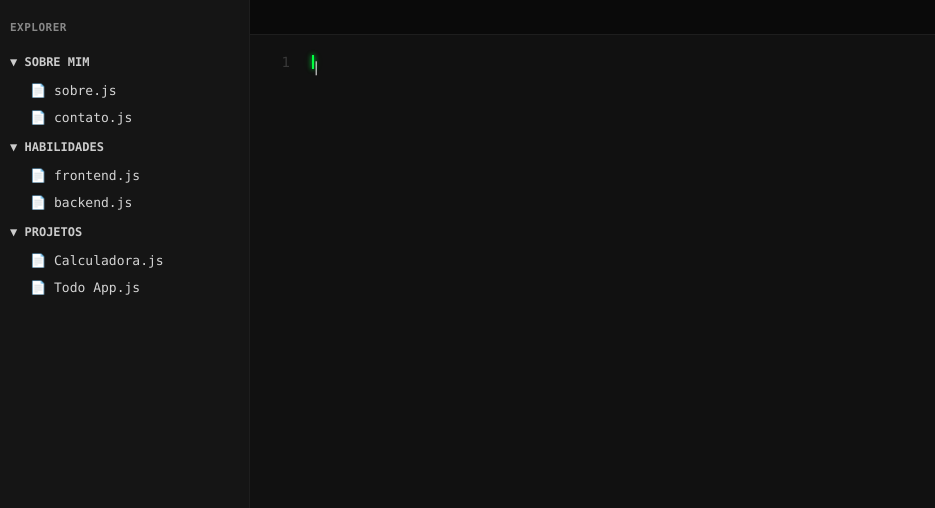
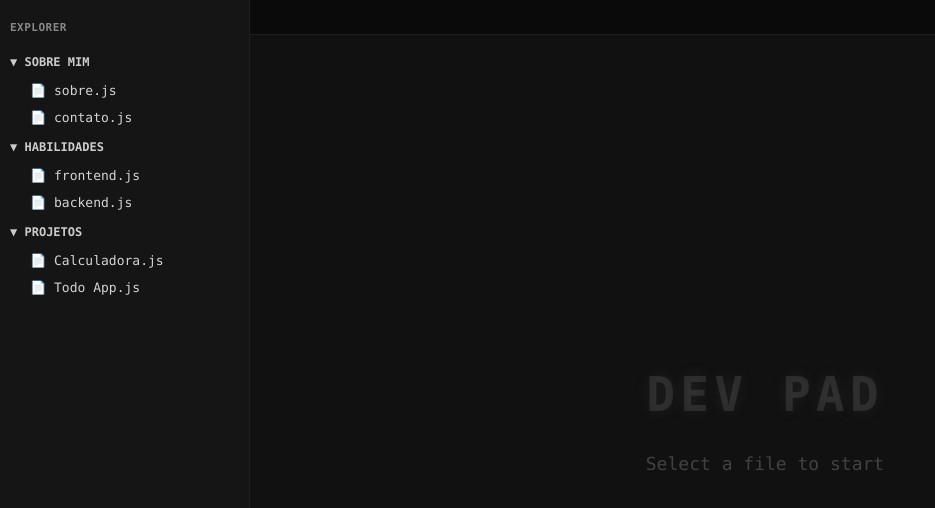
Before and after one commit to nandotPro/Portfolio, a Next.js app: page / in a window 1280 px wide. Shown: the top 508 px of the page, without its empty margins (0-935 px from the left). Built offline with nearby package versions, Linux system fonts and the light colour scheme.

Commit message:
feat: add better animation

```diff
--- a/components/CodeContent.tsx
+++ b/components/CodeContent.tsx
@@ -6,6 +6,10 @@ import { useEffect, useState, useRef } from 'react';
 interface CodeContentProps {
   activeSection: string | null;
   onContentChange?: (lineCount: number) => void;
+  onLineAnimation?: (currentLine: number) => void;
+  onAnimationComplete?: (content: any) => void;
+  skipAnimation?: boolean;
+  cachedContent?: any;
 }
 
 type CodeLine = {
@@ -13,13 +17,37 @@ type CodeLine = {
   class: string;
 };
 
-export default function CodeContent({ activeSection, onContentChange }: CodeContentProps) {
+export default function CodeContent({
+  activeSection,
+  onContentChange,
+  onLineAnimation,
+  onAnimationComplete,
+  skipAnimation,
+  cachedContent
+}: CodeContentProps) {
   const [content, setContent] = useState<CodeLine[]>([]);
   const [isTyping, setIsTyping] = useState(false);
   const intervalRef = useRef<NodeJS.Timeout | null>(null);
   const currentIndexRef = useRef(0);
 
+  // Use uma ref para armazenar o estado "já finalizado" e evitar retriggering do efeito
+  const animationCompletedRef = useRef(false);
+
   useEffect(() => {
+    // Reset do estado de animação completada quando muda a seção
+    animationCompletedRef.current = false;
+
+    // Se temos conteúdo em cache e devemos pular a animação, usá-lo
+    if (skipAnimation && cachedContent) {
+      setContent(cachedContent);
+      if (onContentChange) {
+        onContentChange(cachedContent.length);
+      }
+      // Notifica que a animação foi "concluída" (mesmo que não tenha ocorrido)
+      animationCompletedRef.current = true;
+      return; // Sair cedo sem configurar animação
+    }
+
     // Definir um array vazio como fallback
     let codeContent: CodeLine[] = [];
 
@@ -115,7 +143,7 @@ export default function CodeContent({ activeSection, onContentChange }: CodeCont
       onContentChange(codeContent.length);
     }
 
-    // Reset typing animation when changing sections
+    // Reset typing animation
     setContent([]);
     currentIndexRef.current = 0;
     setIsTyping(true);
@@ -123,13 +151,16 @@ export default function CodeContent({ activeSection, onContentChange }: CodeCont
     // Limpa qualquer intervalo anterior
     if (intervalRef.current) {
       clearInterval(intervalRef.current);
+      intervalRef.current = null;
     }
 
-    intervalRef.current = setInterval(() => {
+    const typingSpeed = 50; // Velocidade da digitação
+
+    // Configurar o novo intervalo para animação de digitação
+    const interval = setInterval(() => {
       if (currentIndexRef.current < codeContent.length) {
         const currentLine = codeContent[currentIndexRef.current];
 
-        // Verificar se a linha existe antes de tentar acessar suas propriedades
         if (currentLine) {
           setContent(prev => [
             ...prev,
@@ -138,29 +169,42 @@ export default function CodeContent({ activeSection, onContentChange }: CodeCont
               class: currentLine.class || ''
             }
           ]);
-        } else {
-          // Se a linha não existir, adicionar uma linha vazia
-          setContent(prev => [
-            ...prev,
-            { text: '', class: '' }
-          ]);
+
+          // Notificar sobre a linha atual da animação
+          if (onLineAnimation) {
+            onLineAnimation(currentIndexRef.current + 1);
+          }
         }
 
         currentIndexRef.current += 1;
       } else {
-        if (intervalRef.current) {
-          clearInterval(intervalRef.current);
+        // Limpar o intervalo quando a animação terminar
+        clearInterval(interval);
+        setIsTyping(false);
+
+        // Verificar se já notificamos sobre a conclusão
+        if (!animationCompletedRef.current) {
+          animationCompletedRef.current = true;
+
+          // Notificar que a animação foi concluída
+          if (onAnimationComplete) {
+            onAnimationComplete(codeContent);
+          }
         }
-        setIsTyping(false);
       }
-    }, 50); // Velocidade da digitação
+    }, typingSpeed);
 
+    // Armazenar a referência ao intervalo
+    intervalRef.current = interval;
+
+    // Cleanup function
     return () => {
       if (intervalRef.current) {
         clearInterval(intervalRef.current);
+        intervalRef.current = null;
       }
     };
-  }, [activeSection, onContentChange]);
+  }, [activeSection, skipAnimation]); // Remover dependências problemáticas
 
   return (
     <div className={styles.code}>
--- a/components/Editor.module.css
+++ b/components/Editor.module.css
@@ -11,6 +11,17 @@
   background-color: var(--background);
   height: 35px;
   border-bottom: 1px solid #1e1e1e;
+  overflow-x: auto;
+  scrollbar-width: thin;
+  scrollbar-color: #333 var(--background);
+}
+
+.tabsBar::-webkit-scrollbar {
+  height: 2px;
+}
+
+.tabsBar::-webkit-scrollbar-thumb {
+  background-color: #333;
 }
 
 .tab {
@@ -21,20 +32,46 @@
   background-color: var(--editor-bg);
   border-right: 1px solid var(--background);
   cursor: pointer;
+  color: #aaa;
+  transition: background-color 0.2s;
+  min-width: 120px;
+  max-width: 200px;
+  white-space: nowrap;
+  overflow: hidden;
+  text-overflow: ellipsis;
+}
+
+.tab:hover {
+  background-color: #2a2a2a;
+}
+
+.activeTab {
+  background-color: var(--editor-bg);
   color: var(--matrix-green);
   text-shadow: 0 0 2px var(--matrix-green-glow);
+  border-bottom: 1px solid var(--matrix-green);
+  margin-bottom: -1px; /* Compensa a borda inferior */
 }
 
 .closeTab {
   margin-left: 10px;
   opacity: 0.5;
   transition: all 0.2s;
+  cursor: pointer;
+  font-size: 16px;
+  display: flex;
+  align-items: center;
+  justify-content: center;
+  width: 16px;
+  height: 16px;
 }
 
 .closeTab:hover {
   opacity: 1;
   color: #ff5555;
   text-shadow: 0 0 3px rgba(255,0,0,0.3);
+  background-color: rgba(255, 85, 85, 0.1);
+  border-radius: 3px;
 }
 
 .editorContainer {
@@ -76,3 +113,44 @@
   display: flex;
   flex-direction: column;
 }
+
+.welcomeScreen {
+  display: flex;
+  flex: 1;
+  height: 100%;
+  width: 100%;
+  justify-content: center;
+  align-items: center;
+  background-color: var(--editor-bg);
+  position: relative;
+  overflow: hidden;
+}
+
+.welcomeScreen::before {
+  content: none;
+}
+
+.welcomeText {
+  display: flex;
+  flex-direction: column;
+  align-items: center;
+  justify-content: center;
+  text-align: center;
+  z-index: 1;
+}
+
+.welcomeTitle {
+  font-size: 48px;
+  font-weight: bold;
+  color: rgba(180, 180, 180, 0.15);
+  text-shadow: 0 0 15px rgba(180, 180, 180, 0.1);
+  margin-bottom: 20px;
+  letter-spacing: 5px;
+  font-family: 'Consolas', 'Monaco', 'Courier New', monospace;
+}
+
+.welcomeSubtitle {
+  font-size: 18px;
+  color: rgba(180, 180, 180, 0.3);
+  font-family: 'Consolas', 'Monaco', 'Courier New', monospace;
+}
--- a/components/Editor.tsx
+++ b/components/Editor.tsx
@@ -5,61 +5,149 @@ import ProjectPreview from './ProjectPreview';
 import CodeContent from './CodeContent';
 import { useState, useEffect } from 'react';
 
+interface OpenFile {
+  id: string;
+  name: string;
+  animated?: boolean;
+  content?: any;
+}
+
 interface EditorProps {
-  activeProject: string | null;
+  openFiles: OpenFile[];
+  activeFileId: string | null;
+  onCloseProject: (projectId: string) => void;
+  onSwitchProject: (projectId: string) => void;
+  onContentLoaded: (projectId: string, content: any, lineCount: number) => void;
+  currentFileAnimated: boolean;
+  currentFileContent?: any;
   children?: React.ReactNode;
 }
 
-export default function Editor({ activeProject, children }: EditorProps) {
+export default function Editor({
+  openFiles,
+  activeFileId,
+  onCloseProject,
+  onSwitchProject,
+  onContentLoaded,
+  currentFileAnimated,
+  currentFileContent,
+  children
+}: EditorProps) {
   const [showPreview, setShowPreview] = useState(false);
   const [lineCount, setLineCount] = useState(0);
+  const [visibleLineCount, setVisibleLineCount] = useState(0);
+  const [isAnimating, setIsAnimating] = useState(false);
 
   useEffect(() => {
-    // Se um projeto está ativo, mostra o preview
-    if (activeProject &&
-        activeProject !== 'about' &&
-        activeProject !== 'contact' &&
-        activeProject !== 'frontend' &&
-        activeProject !== 'backend') {
+    // Definir se deve mostrar o preview
+    if (activeFileId &&
+        activeFileId !== 'about' &&
+        activeFileId !== 'contact' &&
+        activeFileId !== 'frontend' &&
+        activeFileId !== 'backend') {
       setShowPreview(true);
     } else {
       setShowPreview(false);
     }
-  }, [activeProject]);
+
+    // Resetar contagem de linhas visíveis ao trocar arquivo
+    if (!currentFileAnimated) {
+      setVisibleLineCount(0);
+      setIsAnimating(true);
+    } else {
+      // Se já foi animado, mostrar todas as linhas imediatamente
+      if (currentFileContent && currentFileContent.length > 0) {
+        setVisibleLineCount(currentFileContent.length);
+      } else if (lineCount > 0) {
+        setVisibleLineCount(lineCount);
+      }
+      setIsAnimating(false);
+    }
+  }, [activeFileId, currentFileAnimated]);
 
   const handleContentChange = (count: number) => {
+    // Só atualiza se o valor for diferente para evitar re-renders desnecessários
+    if (count !== lineCount) {
       setLineCount(count);
+
+      // Se o arquivo já foi animado, atualize imediatamente
+      if (currentFileAnimated) {
+        setVisibleLineCount(count);
+      }
+    }
+  };
+
+  const handleLineAnimation = (currentLine: number) => {
+    // Atualizar a contagem de linhas visíveis durante a animação
+    setVisibleLineCount(currentLine);
+  };
+
+  const handleAnimationComplete = (content: any) => {
+    // Marcar a animação como concluída
+    setIsAnimating(false);
+
+    // Notificar o componente pai sobre o conteúdo carregado
+    if (activeFileId) {
+      onContentLoaded(activeFileId, content, lineCount);
+    }
+  };
+
+  const handleCloseTab = (projectId: string, e: React.MouseEvent) => {
+    e.stopPropagation(); // Impedir propagação para não ativar a aba
+    onCloseProject(projectId);
   };
 
   return (
     <div className={styles.editorWrapper}>
       <div className={styles.tabsBar}>
-        {activeProject && (
-          <div className={styles.tab}>
-            {activeProject}.js
-            <span className={styles.closeTab}>×</span>
+        {openFiles.map(file => (
+          <div
+            key={file.id}
+            className={`${styles.tab} ${activeFileId === file.id ? styles.activeTab : ''}`}
+            onClick={() => onSwitchProject(file.id)}
+          >
+            {file.name}
+            <span
+              className={styles.closeTab}
+              onClick={(e) => handleCloseTab(file.id, e)}
+            >
+              ×
+            </span>
           </div>
-        )}
+        ))}
       </div>
 
       <div className={styles.editorContainer}>
+        {activeFileId ? (
           <div className={styles.codeArea}>
             <div className={styles.lineNumbers}>
-            {/* Números de linha dinâmicos com no mínimo 1 linha */}
-            {Array.from({ length: Math.max(1, lineCount) }, (_, i) => (
+              {/* Números de linha dinâmicos que acompanham a animação */}
+              {Array.from({ length: Math.max(1, visibleLineCount) }, (_, i) => (
                 <div key={i} className={styles.lineNumber}>{i + 1}</div>
               ))}
             </div>
             <div className={styles.codeContent}>
               <CodeContent
-              activeSection={activeProject}
+                activeSection={activeFileId}
                 onContentChange={handleContentChange}
+                onLineAnimation={handleLineAnimation}
+                onAnimationComplete={handleAnimationComplete}
+                skipAnimation={currentFileAnimated}
+                cachedContent={currentFileContent}
               />
             </div>
           </div>
+        ) : (
+          <div className={styles.welcomeScreen}>
+            <div className={styles.welcomeText}>
+              <span className={styles.welcomeTitle}>DEV PAD</span>
+              <span className={styles.welcomeSubtitle}>Select a file to start</span>
+            </div>
+          </div>
+        )}
 
         {showPreview && (
-          <ProjectPreview projectId={activeProject} />
+          <ProjectPreview projectId={activeFileId} />
         )}
       </div>
     </div>
--- a/components/Layout.tsx
+++ b/components/Layout.tsx
@@ -9,14 +9,80 @@ interface LayoutProps {
   children?: React.ReactNode;
 }
 
+interface OpenFile {
+  id: string;
+  name: string;
+  content?: any; // Armazenar conteúdo do arquivo
+  animated: boolean; // Controlar se já foi animado
+}
+
 export default function Layout({ children }: LayoutProps) {
-  const [activeProject, setActiveProject] = useState<string | null>(null);
+  // Lista de arquivos abertos
+  const [openFiles, setOpenFiles] = useState<OpenFile[]>([]);
+  // Arquivo ativo atual
+  const [activeFileId, setActiveFileId] = useState<string | null>(null);
+
+  const handleOpenProject = (projectId: string) => {
+    // Verificar se o arquivo já está aberto
+    const isFileOpen = openFiles.some(file => file.id === projectId);
+
+    if (!isFileOpen) {
+      // Adicionar novo arquivo à lista (não animado ainda)
+      setOpenFiles(prev => [...prev, {
+        id: projectId,
+        name: `${projectId}.js`,
+        animated: false
+      }]);
+    }
+
+    // Definir como arquivo ativo
+    setActiveFileId(projectId);
+  };
+
+  const handleCloseProject = (projectId: string) => {
+    // Remover arquivo da lista
+    const newOpenFiles = openFiles.filter(file => file.id !== projectId);
+    setOpenFiles(newOpenFiles);
+
+    // Se estava ativo, ativar outro arquivo ou nenhum
+    if (activeFileId === projectId) {
+      setActiveFileId(newOpenFiles.length > 0 ? newOpenFiles[newOpenFiles.length - 1].id : null);
+    }
+  };
+
+  const handleSwitchProject = (projectId: string) => {
+    setActiveFileId(projectId);
+  };
+
+  const handleContentLoaded = (projectId: string, content: any, lineCount: number) => {
+    console.log('Content loaded for', projectId, 'with', lineCount, 'lines');
+
+    // Atualizar o arquivo como já animado e armazenar seu conteúdo
+    setOpenFiles(prev =>
+      prev.map(file =>
+        file.id === projectId
+          ? { ...file, content, animated: true }
+          : file
+      )
+    );
+  };
+
+  // Encontrar o arquivo atual
+  const currentFile = openFiles.find(file => file.id === activeFileId);
 
   return (
     <div className={styles.container}>
       <div className={styles.editorContainer}>
-        <Sidebar setActiveProject={setActiveProject} />
-        <Editor activeProject={activeProject}>
+        <Sidebar setActiveProject={handleOpenProject} />
+        <Editor
+          openFiles={openFiles}
+          activeFileId={activeFileId}
+          onCloseProject={handleCloseProject}
+          onSwitchProject={handleSwitchProject}
+          onContentLoaded={handleContentLoaded}
+          currentFileAnimated={currentFile?.animated || false}
+          currentFileContent={currentFile?.content}
+        >
           {children}
         </Editor>
       </div>
```
Also changed, not shown: components/Sidebar.tsx (+10 -6 lines). Lines whose indentation alone changed are shown as unchanged.
